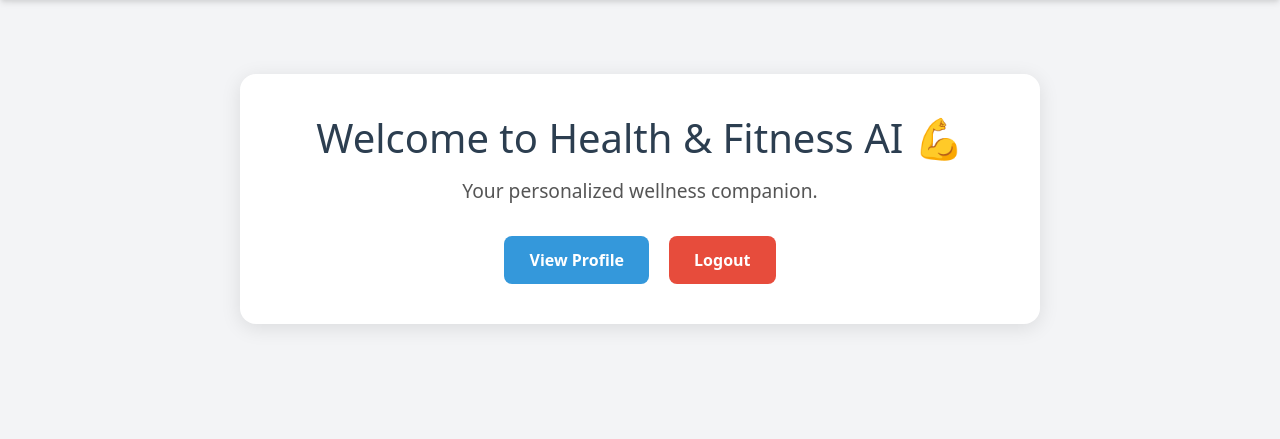
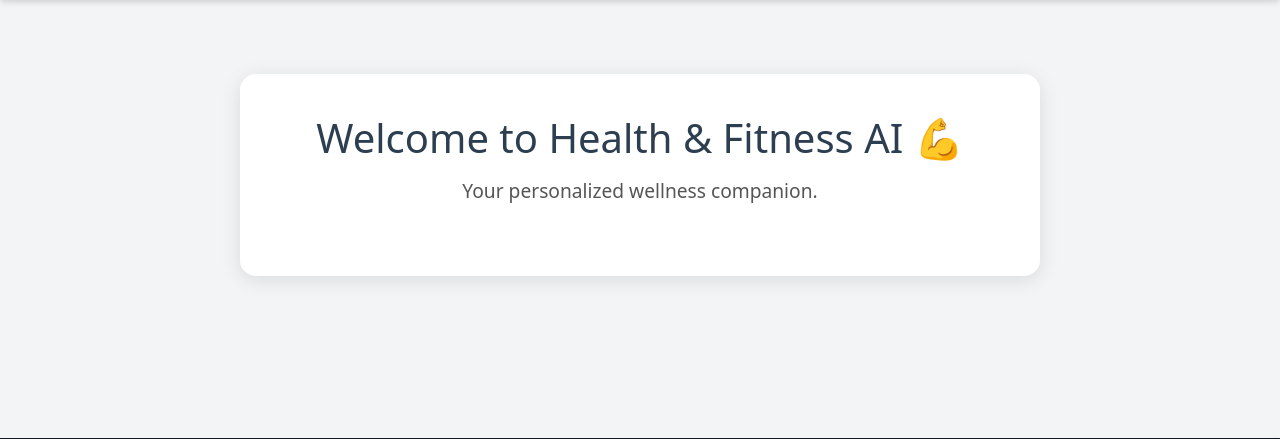
Before and after one commit to amma630/apfit, a Django app: page /home in a window 1280 px wide. Shown: the part 88-527 px from the top of the page. Run offline with Django 5.2, Linux system fonts and the light colour scheme.

Commit message:
Update home.html

```diff
--- a/health_fitness_ai/templates/users/home.html
+++ b/health_fitness_ai/templates/users/home.html
@@ -7,10 +7,6 @@
     <h1>Welcome to Health & Fitness AI 💪</h1>
     <p class="subtitle">Your personalized wellness companion.</p>
 
-    <div class="home-actions">
-        <a href="{% url 'profile' %}" class="action-btn">View Profile</a>
-        <a href="{% url 'logout' %}" class="action-btn logout">Logout</a>
-    </div>
 </div>
 
 <style>
```
